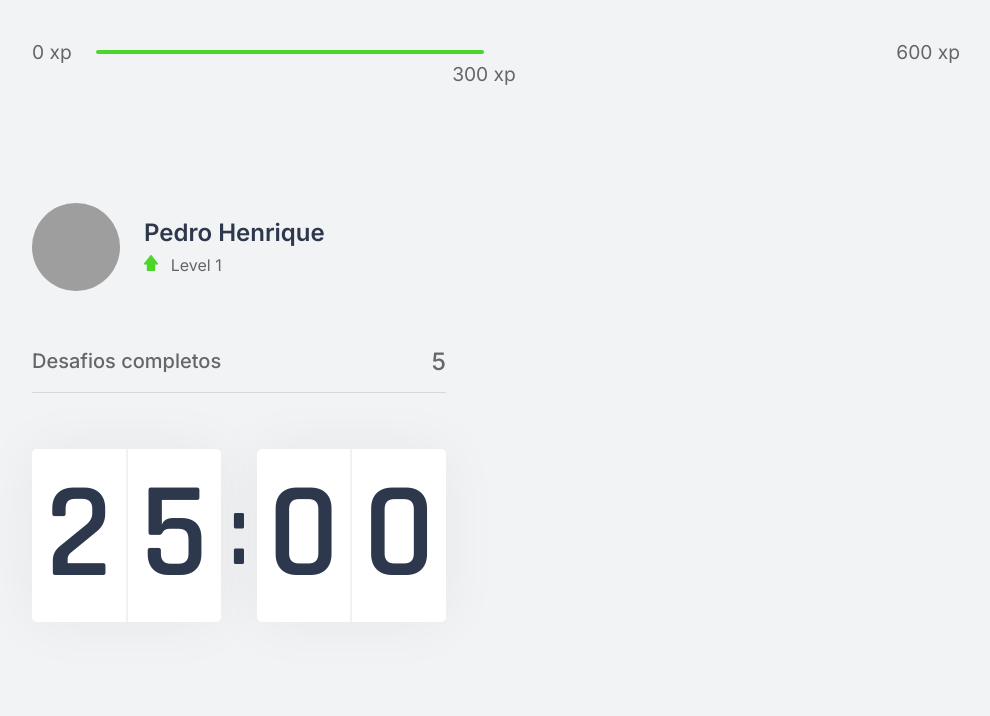
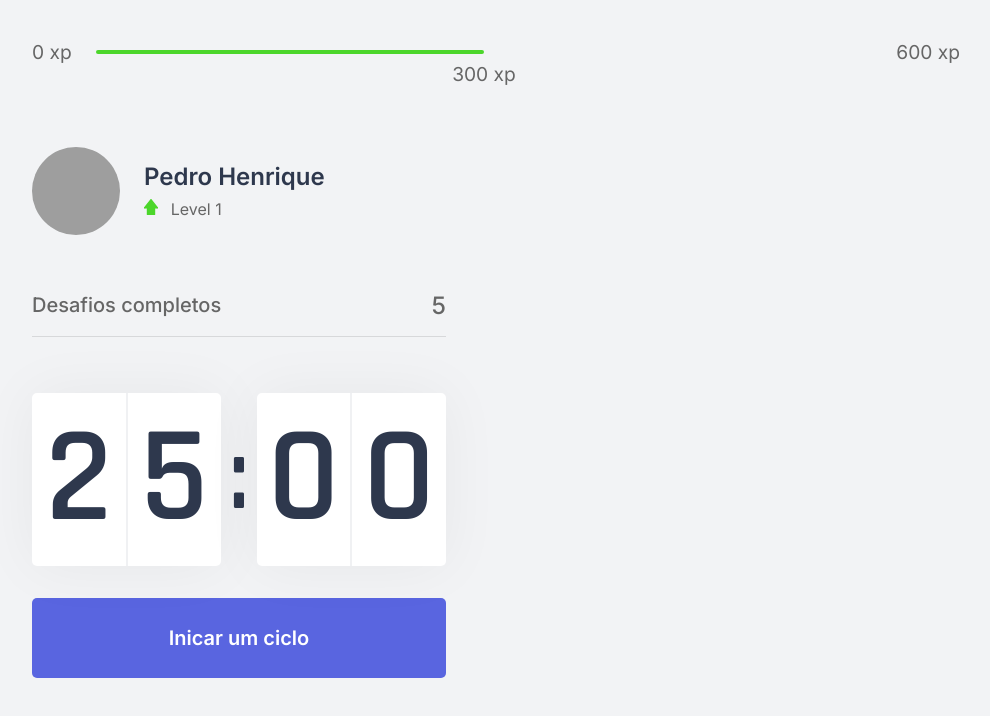
Before and after one commit to p3-d2/nlw4-react, a Next.js app: page / in a window 1280 px wide. Shown: the top 716 px of the page, without its empty margins (144-1134 px from the left). Built offline with nearby package versions, Linux system fonts and the light colour scheme; grey boxes are pictures that could not be loaded.

Commit message:
creating part of the countdown mechanics

```diff
--- a/src/components/Countdown.tsx
+++ b/src/components/Countdown.tsx
@@ -1,17 +1,49 @@
+import { useState, useEffect } from "react";
 import styles from "../styles/components/Countdown.module.css";
 
 export function Countdown() {
+  const [time, setTime] = useState(25 * 60);
+  const [active, setActive] = useState(false);
+
+  const minutos = Math.floor(time / 60);
+  const seconds = time % 60;
+
+  const [minuteLeft, minuteRight] = String(minutos).padStart(2, "0").split("");
+  const [secondLeft, secondRight] = String(seconds).padStart(2, "0").split("");
+
+  function startCountdown() {
+    setActive(true);
+  }
+
+  useEffect(() => {
+    if (active && time > 0) {
+      setTimeout(() => {
+        setTime(time - 1);
+      }, 1000);
+    }
+  }, [active, time]);
+
   return (
-    <div className={styles.countdownContainer}>
-      <div>
-        <span>2</span>
-        <span>5</span>
+    <div>
+      <div className={styles.countdownContainer}>
+        <div>
+          <span>{minuteLeft}</span>
+          <span>{minuteRight}</span>
+        </div>
+        <span>:</span>
+        <div>
+          <span>{secondLeft}</span>
+          <span>{secondRight}</span>
+        </div>
       </div>
-      <span>:</span>
-      <div>
-        <span>0</span>
-        <span>0</span>
-      </div>
+
+      <button
+        type="button"
+        className={styles.CountdownButton}
+        onClick={startCountdown}
+      >
+        Inicar um ciclo
+      </button>
     </div>
   );
 }
--- a/src/styles/components/Countdown.module.css
+++ b/src/styles/components/Countdown.module.css
@@ -37,3 +37,31 @@
   font-size: 6.25rem;
   margin: 0 0.5rem;
 }
+
+.CountdownButton {
+  width: 100%;
+  height: 5rem;
+
+  margin-top: 2rem;
+
+  display: flex;
+  align-items: center;
+  justify-content: center;
+
+  border: 0;
+  border-radius: 5px;
+
+  background-color: var(--blue);
+  color: var(--white);
+
+  font-size: 1.25rem;
+  font-weight: 600;
+
+  transition: background-color 0.2s;
+
+  cursor: pointer;
+}
+
+.CountdownButton:hover {
+  background-color: var(--blue-dark);
+}
```
